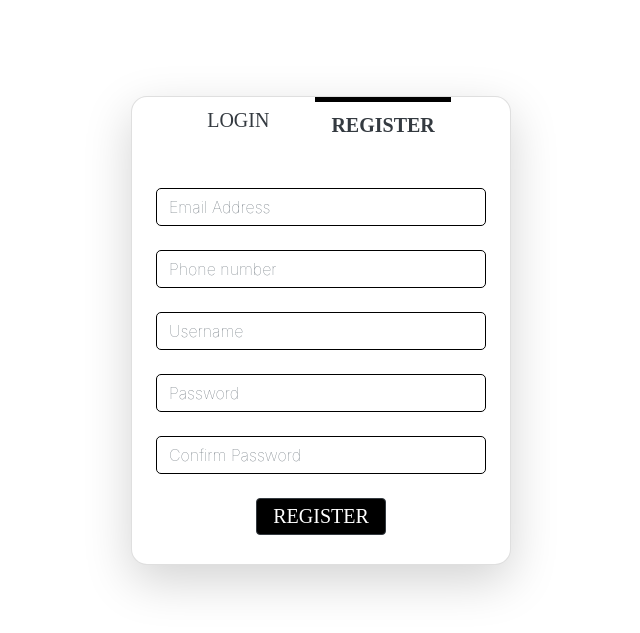
After one commit to SereyvicheaSaro/BookingSystem, a Spring Boot app: page /Register in a window 1280 px wide. The commit adds this page. Shown: the top 633 px of the page, without its empty margins (319-959 px from the left). Run offline with Spring Boot 4, Linux system fonts and the light colour scheme; some libraries are stand-ins or nearby versions.

Commit message:
Update Backend for Log In and Register

```diff
--- a/build.gradle
+++ b/build.gradle
@@ -17,10 +17,11 @@ repositories {
 }
 
 dependencies {
+	implementation 'org.springframework.boot:spring-boot-starter-data-jpa'
 	implementation 'org.springframework.boot:spring-boot-starter-thymeleaf'
 	implementation 'org.springframework.boot:spring-boot-starter-web'
 	developmentOnly 'org.springframework.boot:spring-boot-devtools'
-	// runtimeOnly 'com.mysql:mysql-connector-j'
+	runtimeOnly 'com.mysql:mysql-connector-j'
 	providedRuntime 'org.springframework.boot:spring-boot-starter-tomcat'
 	testImplementation 'org.springframework.boot:spring-boot-starter-test'
 }
--- /dev/null
+++ b/src/main/java/booking/project/controller/UserController.java
@@ -0,0 +1,91 @@
+package booking.project.controller;
+
+import org.springframework.beans.factory.annotation.Autowired;
+import org.springframework.stereotype.Controller;
+import org.springframework.ui.Model;
+import org.springframework.web.bind.annotation.GetMapping;
+import org.springframework.web.bind.annotation.PostMapping;
+
+import booking.project.entity.User;
+import booking.project.service.UserService;
+import jakarta.servlet.http.HttpServletRequest;
+import jakarta.servlet.http.HttpSession;
+
+@Controller
+public class UserController {
+
+    // injects an instance of the UserService, allowing the services to be used
+    @Autowired
+    private UserService Uservice;
+
+    @GetMapping("/Login")
+    public String Login() {
+        return "Login";
+    }
+
+    @PostMapping("/Login")
+    public String Login(HttpServletRequest request, HttpSession session) {
+        String userName = request.getParameter("username");
+        String password = request.getParameter("password");
+
+        User authenticatedUser = Uservice.authenticateUser(userName, password);
+
+        if (authenticatedUser != null) {
+            // Store the authenticated user in the session
+            session.setAttribute("authenticatedUser", authenticatedUser);
+
+            if ("admin".equals(authenticatedUser.getRole())) {
+                return "redirect:/Admin_Home";
+            } else if ("user".equals(authenticatedUser.getRole())) {
+                return "redirect:/User_Home";
+            }
+        } else {
+            // Add error message attribute to be displayed in the login page
+            request.setAttribute("LogInError", "Invalid username or password!");
+            return "Login";
+        }
+        return "redirect:/";
+    }
+
+    @GetMapping("/Register")
+    public String Register() {
+        return "Register";
+    }
+
+    @PostMapping("/Register")
+    public String register(HttpServletRequest request, Model model) {
+        String email = request.getParameter("email");
+        String tel = request.getParameter("tel");
+        String userName = request.getParameter("username");
+        String password = request.getParameter("password");
+        String confirmPassword = request.getParameter("confirmpassword");
+
+        // Check if the username already exists in the database
+        if (Uservice.alreadyExists(userName)) {
+            request.setAttribute("RegisterError", "Username already exists!");
+            return "Register";
+        }
+
+        // Check if password and confirm password match
+        if (!password.equals(confirmPassword)) {
+            request.setAttribute("RegisterError", "Passwords do not match!");
+            return "Register";
+        }
+
+        // Save the user to the database or perform other registration logic
+        User newUser = new User();
+        newUser.setEmail(email);
+        newUser.setTel(tel);
+        newUser.setUserName(userName);
+        newUser.setPassword(password);
+        newUser.setRole("user"); // You may set the role as needed
+
+        Uservice.save(newUser);
+
+        // Add the success message to the Thymeleaf model
+        model.addAttribute("SuccessMessage", "User has been successfully created!");
+
+        // Redirect to the login page after successful registration
+        return "Register";
+    }
+}
--- /dev/null
+++ b/src/main/resources/static/css/register.css
@@ -0,0 +1,71 @@
+.card{
+width: 380px;
+}
+
+.form {
+padding: 10px;
+height: 300px;
+}
+
+.form input {
+margin-bottom: 12px;
+border-radius: 3px;
+}
+
+.form input:focus {
+box-shadow: none;
+}
+
+.card .nav{
+justify-content: center;
+gap: 30px;
+font-size: 20px;
+font-family: "Inter, 'sans-serif'";
+text-transform: uppercase;
+}
+
+.card .nav .nav-item .active {
+border-top: 5px black solid;
+font-weight: bold;
+}
+
+.nav-item{
+background-color: white;
+}
+
+.card .tab-content .btn{
+width: 130px;
+margin: auto;
+font: 20px Jura;
+text-transform: uppercase;
+background-color: #000;
+}
+
+.card .register{
+padding-bottom: 100px;
+border-radius: 10px;
+}
+
+.card input{
+font-family: "Inter";
+font-weight: lighter;
+border: #000 1px solid;
+color: black;
+}
+
+.card .register input{
+border-radius: 5px;
+}
+
+.fade-in {
+animation: fadeIn 0.5s ease-in-out;
+}
+
+@keyframes fadeIn {
+from {
+    opacity: 0;
+}
+to {
+    opacity: 1;
+}
+}
--- /dev/null
+++ b/src/main/resources/templates/Register.html
@@ -0,0 +1,55 @@
+<!DOCTYPE html>
+<html lang="en" xmlns:th="http://www.thymeleaf.org">
+
+<head>
+    <meta charset="UTF-8"/>
+    <meta name="viewport" content="width=device-width, initial-scale=1.0"/>
+    <title>Register</title>
+    <link rel="stylesheet" type="text/css" th:href="@{/css/bootstrap.min.css}"/>
+    <link rel="stylesheet" type="text/css" th:href="@{/css/register.css}"/>
+    <link rel="stylesheet" th:href="@{https://cdn.jsdelivr.net/npm/bootstrap@5.0.0-alpha1/dist/css/bootstrap.min.css}"/>
+    <script th:src="@{https://cdn.jsdelivr.net/npm/bootstrap@5.0.0-alpha1/dist/js/bootstrap.bundle.min.js}"></script>
+    <script th:src="@{https://cdnjs.cloudflare.com/ajax/libs/jquery/3.2.1/jquery.min.js}"></script>
+</head>
+
+<body>
+    <div class="d-flex justify-content-center align-items-center mt-5 pt-5">
+        <div class="card rounded-4 shadow-lg">
+            <ul class="nav mb-3 rounded-4">
+                <li class="nav-item text-center">
+                <a class="nav-link text-dark" th:href="@{/Login}">Login</a>
+                </li>
+                <li class="nav-item text-center">
+                <a class="nav-link active text-dark">Register</a>
+                </li>
+            </ul>
+            <div class="tab-content">
+                <div class="tab-pane fade show active register fade-in">
+                    <div class="form px-4 pt-4">
+                        <form th:action="@{/Register}" method="post">
+                            <input type="text" class="form-control" th:name="email" placeholder="Email Address" autocomplete="" required>
+                            <input type="text" class="form-control mt-4" th:name="tel" placeholder="Phone number" autocomplete="" required>
+                            <input type="text" class="form-control mt-4" th:name="username" placeholder="Username" autocomplete="" required>
+                            <input type="text" class="form-control mt-4" th:name="password" placeholder="Password" autocomplete="" required>
+                            <input type="text" class="form-control mt-4" th:name="confirmpassword" placeholder="Confirm Password" autocomplete="" required>
+                            <button class="btn btn-dark btn-block mt-4" type="submit">Register</button>
+                        </form>
+                    </div>
+                </div>
+                <div class="d-flex justify-content-center">
+                    <div class="alert alert-success text-center mt-3" th:if="${SuccessMessage}">
+                        <strong th:text="${SuccessMessage}"></strong>
+                    </div>
+                </div>
+
+                <div class="d-flex justify-content-center">
+                    <div class="alert alert-danger text-center mt-3" th:if="${RegisterError}">
+                        <strong th:text="${RegisterError}"></strong>
+                    </div>
+                </div>
+            </div>
+        </div>
+    </div>
+</body>
+
+</html>
```
Also changed, not shown: src/main/java/booking/project/controller/LoginController.java (deleted, +0 -12 lines), src/main/java/booking/project/entity/User.java (added, +93 -0 lines), src/main/java/booking/project/repository/UserRepository.java (added, +11 -0 lines), src/main/java/booking/project/service/UserService.java (added, +46 -0 lines), src/main/resources/application.properties (+8 -0 lines), src/main/resources/static/css/login.css (+18 -59 lines), src/main/resources/templates/Login.html (+22 -98 lines).
